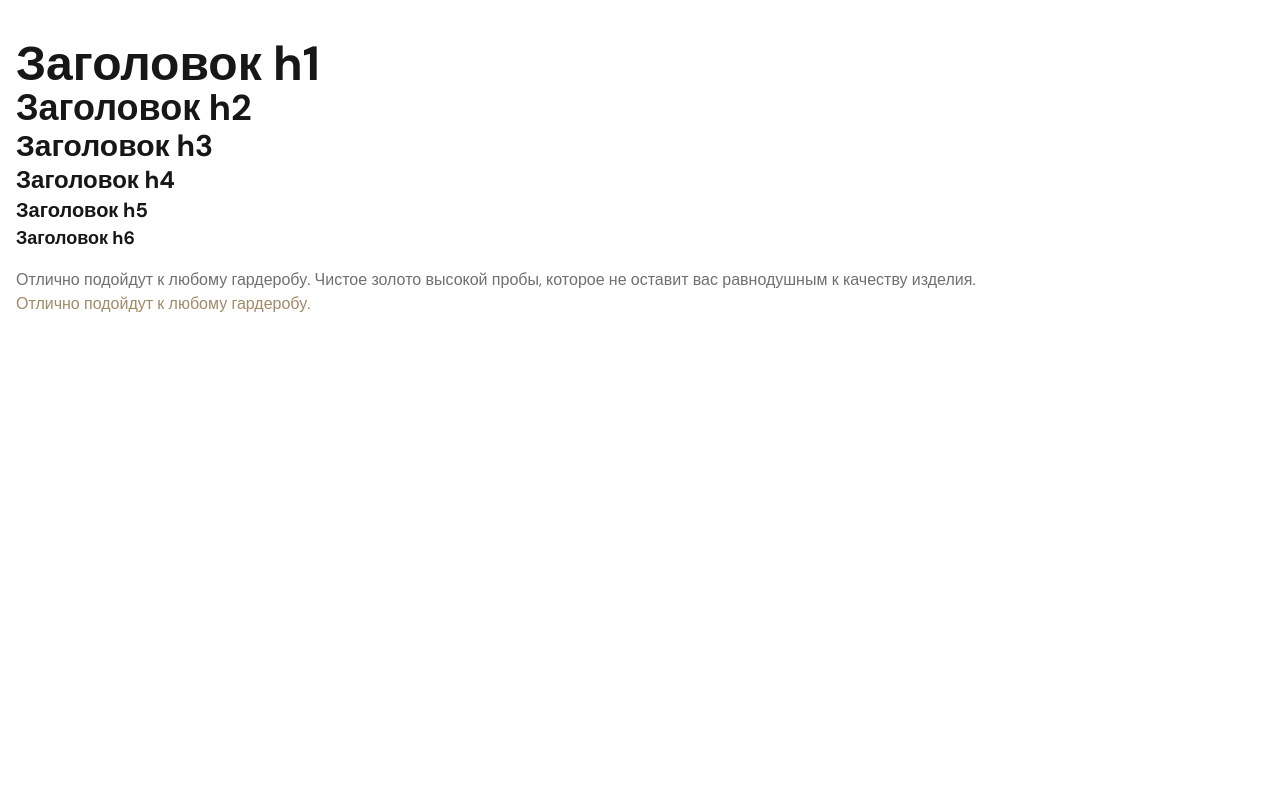
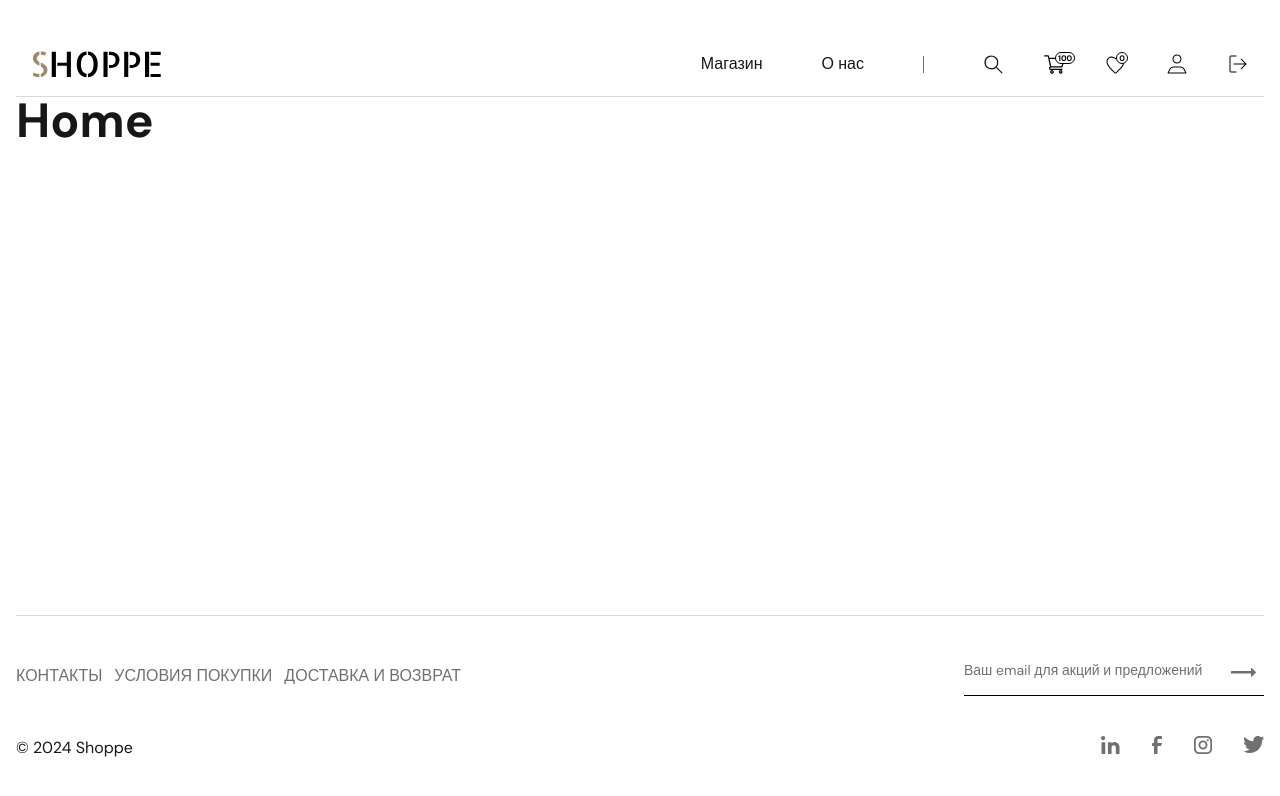
Before and after one commit to Deadmanch/jewelry-next-tailwind-app, a Next.js app: page / in a window 1280 px wide. Shown: the top 796 px of the page. Built offline with nearby package versions, Linux system fonts and the light colour scheme.

Commit message:
fix: Добавил mock данные для навигации + добавил глобальные стили для активного меню. исправил мелкие ошибки

```diff
--- a/src/app/(site)/layout.tsx
+++ b/src/app/(site)/layout.tsx
@@ -1,20 +1,23 @@
 import { Metadata } from 'next'
 
 import { Container } from '@/components'
+import { Header, Footer } from '@/layout'
 
 export const metadata: Metadata = {
   title: 'Shoppe | Jewelry Next App',
   description: 'Shoppe | Jewelry Next App'
 }
 
-export default function RootLayout({
+export default function HomeLayout({
   children
 }: Readonly<{
   children: React.ReactNode
 }>) {
   return (
     <Container className='flex min-h-screen flex-col'>
+      <Header />
       <main className='flex-auto'>{children}</main>
+      <Footer />
     </Container>
   )
 }
--- a/src/app/(site)/page.tsx
+++ b/src/app/(site)/page.tsx
@@ -1,25 +1,5 @@
-import { Title, Text } from '@/components'
+import { Title } from '@/components'
 
 export default function Home() {
-  return (
-    <div className='mt-10 flex flex-col gap-4'>
-      <div>
-        <Title>Заголовок h1</Title>
-        <Title tag='h2'>Заголовок h2</Title>
-        <Title tag='h3'>Заголовок h3</Title>
-        <Title tag='h4'>Заголовок h4</Title>
-        <Title tag='h5'>Заголовок h5</Title>
-        <Title tag='h6'>Заголовок h6</Title>
-      </div>
-      <div>
-        <Text className='text-gray-300'>
-          Отлично подойдут к любому гардеробу. Чистое золото высокой пробы,
-          которое не оставит вас равнодушным к качеству изделия.
-        </Text>
-        <Text tag='span' className='text-primary'>
-          Отлично подойдут к любому гардеробу.
-        </Text>
-      </div>
-    </div>
-  )
+  return <Title>Home</Title>
 }
--- a/src/layout/header/components/header-desktop-navigation.tsx
+++ b/src/layout/header/components/header-desktop-navigation.tsx
@@ -20,7 +20,7 @@ export const HeaderDesktopNavigation = ({
   ...props
 }: HeaderDesktopNavigationProps) => {
   const linkClass = (href: string) =>
-    `text-base font-normal transition-colors duration-300 ease-in-out hover:text-brown-primary ${currenPage === href ? 'border-b-header-nav' : ''}`
+    `text-base font-normal transition-colors duration-300 ease-in-out hover:text-primary ${currenPage === href ? 'border-b-header-nav' : ''}`
 
   return (
     <div className={cn('hidden lg:flex', className)} {...props}>
--- /dev/null
+++ b/src/layout/index.ts
@@ -0,0 +1,2 @@
+export * from './header'
+export * from './footer'
--- /dev/null
+++ b/src/mock/navigation-routing.ts
@@ -0,0 +1,42 @@
+export enum NavigationRouting {
+  HOME = '/',
+  CHECKOUT = '/checkout',
+  ABOUT = '/about',
+  CONTACTS = '/contacts',
+  TERMS_PURCHASE = '/terms-purchase',
+  CONDITIONS = '/conditions',
+  FAVORITES = '/favorites',
+  CATALOG = '/catalog',
+  PROFILE = '/profile'
+}
+
+export const NAVIGATION_MENU_DESKTOP = [
+  {
+    id: 1,
+    name: 'Магазин',
+    href: NavigationRouting.CATALOG
+  },
+  {
+    id: 2,
+    name: 'О нас',
+    href: NavigationRouting.ABOUT
+  }
+]
+
+export const NAVIGATION_FOOTER = [
+  {
+    id: 1,
+    name: 'Контакты',
+    href: NavigationRouting.CONTACTS
+  },
+  {
+    id: 2,
+    name: 'Условия покупки',
+    href: NavigationRouting.TERMS_PURCHASE
+  },
+  {
+    id: 3,
+    name: 'Доставка и возврат',
+    href: NavigationRouting.CONDITIONS
+  }
+]
--- a/src/styles/globals.css
+++ b/src/styles/globals.css
@@ -30,4 +30,17 @@ body {
   .text-balance {
     text-wrap: balance;
   }
+  .border-b-header-nav {
+    position: relative;
+  }
+
+  .border-b-header-nav::after {
+    content: '';
+    position: absolute;
+    left: 0;
+    right: 0;
+    bottom: -23px;
+    height: 2px;
+    background-color: var(--foreground);
+  }
 }
--- a/tailwind.config.ts
+++ b/tailwind.config.ts
@@ -4,7 +4,8 @@ const config: Config = {
   content: [
     './src/pages/**/*.{js,ts,jsx,tsx,mdx}',
     './src/components/**/*.{js,ts,jsx,tsx,mdx}',
-    './src/app/**/*.{js,ts,jsx,tsx,mdx}'
+    './src/app/**/*.{js,ts,jsx,tsx,mdx}',
+    './src/layout/**/*.{js,ts,jsx,tsx,mdx}'
   ],
   theme: {
     extend: {
```
